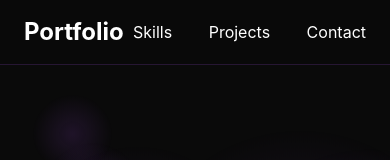
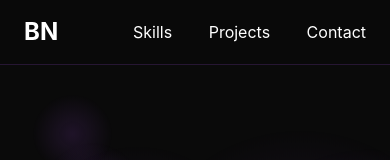
Before and after one commit to binura12/Portfolio, a plain HTML site: page index.html in a window 390 px wide. Shown: the top 160 px of the page. Drawn offline with nearby package versions, Linux system fonts and the light colour scheme.

Commit message:
fix some responsive issues

```diff
--- a/index.html
+++ b/index.html
@@ -15,7 +15,7 @@
     <nav class="fixed w-full z-50">
         <div class="container mx-auto px-6 py-4 flex justify-between items-center">
             <div class="text-2xl font-bold" data-aos="fade-right">
-                Portfolio
+                BN
             </div>
             <div class="space-x-8" data-aos="fade-left">
                 <a href="#skills">Skills</a>
```
